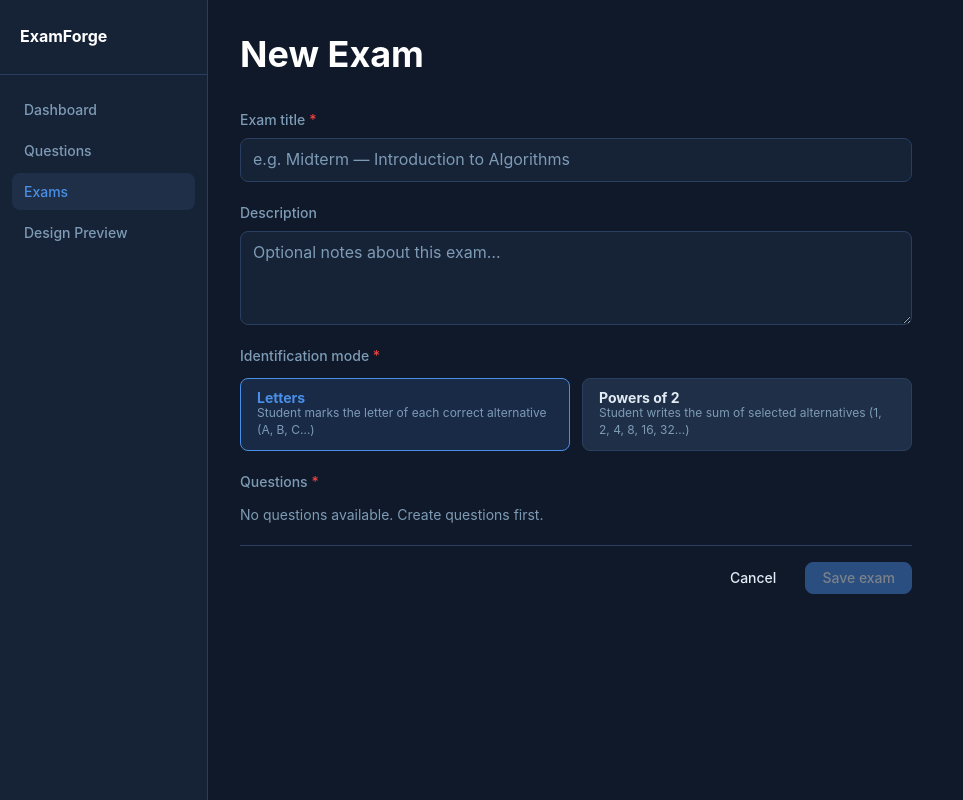
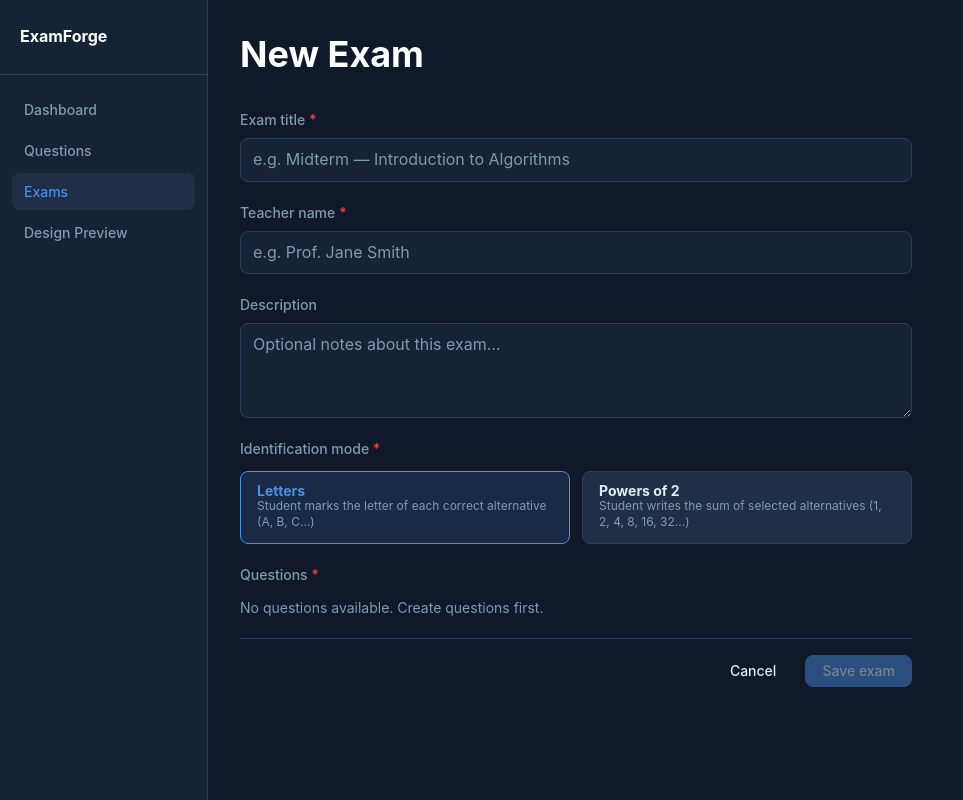
Before and after one commit to Jailsonsdsj/agent-experiment, a React (Vite) app in the folder System/Frontend/: page /exams/new in a window 1280 px wide. Shown: the whole page, without its empty margins (0-963 px from the left). Built offline with nearby package versions, Linux system fonts and the light colour scheme.

Commit message:
chore: add teacher name into exam

```diff
--- a/System/Frontend/src/hooks/useExamForm.ts
+++ b/System/Frontend/src/hooks/useExamForm.ts
@@ -3,11 +3,13 @@ import type { Exam, ExamIdentificationMode } from '../types';
 
 export interface UseExamFormReturn {
   title: string;
+  teacherName: string;
   description: string;
   identificationMode: ExamIdentificationMode;
   selectedQuestionIds: string[];
   isValid: boolean;
   setTitle: (value: string) => void;
+  setTeacherName: (value: string) => void;
   setDescription: (value: string) => void;
   setIdentificationMode: (value: ExamIdentificationMode) => void;
   toggleQuestion: (id: string) => void;
@@ -16,6 +18,7 @@ export interface UseExamFormReturn {
 
 export function useExamForm(initialData?: Exam): UseExamFormReturn {
   const [title, setTitle] = useState<string>(() => initialData?.title ?? '');
+  const [teacherName, setTeacherName] = useState<string>(() => initialData?.teacherName ?? '');
   const [description, setDescription] = useState<string>(() => initialData?.description ?? '');
   const [identificationMode, setIdentificationMode] = useState<ExamIdentificationMode>(
     () => initialData?.identificationMode ?? 'letters',
@@ -24,7 +27,7 @@ export function useExamForm(initialData?: Exam): UseExamFormReturn {
     () => initialData?.questionIds ?? [],
   );
 
-  const isValid = title.trim() !== '' && selectedQuestionIds.length >= 1;
+  const isValid = title.trim() !== '' && teacherName.trim() !== '' && selectedQuestionIds.length >= 1;
 
   function toggleQuestion(id: string): void {
     setSelectedQuestionIds((prev) =>
@@ -38,11 +41,13 @@ export function useExamForm(initialData?: Exam): UseExamFormReturn {
 
   return {
     title,
+    teacherName,
     description,
     identificationMode,
     selectedQuestionIds,
     isValid,
     setTitle,
+    setTeacherName,
     setDescription,
     setIdentificationMode,
     toggleQuestion,
--- a/System/Frontend/src/pages/exams/ExamEditPage.tsx
+++ b/System/Frontend/src/pages/exams/ExamEditPage.tsx
@@ -33,11 +33,13 @@ export default function ExamEditPage() {
 
   const {
     title,
+    teacherName,
     description,
     identificationMode,
     selectedQuestionIds,
     isValid,
     setTitle,
+    setTeacherName,
     setDescription,
     setIdentificationMode,
     toggleQuestion,
@@ -60,6 +62,7 @@ export default function ExamEditPage() {
         id: exam.id,
         createdAt: exam.createdAt,
         title: title.trim(),
+        teacherName: teacherName.trim(),
         description: description.trim() || undefined,
         identificationMode,
         questionIds: selectedQuestionIds,
@@ -92,6 +95,15 @@ export default function ExamEditPage() {
           placeholder="e.g. Midterm — Introduction to Algorithms"
           required
           error={titleError}
+        />
+
+        <Input
+          label="Teacher name"
+          name="teacherName"
+          value={teacherName}
+          onChange={(e) => setTeacherName(e.target.value)}
+          placeholder="e.g. Prof. Jane Smith"
+          required
         />
 
         <Textarea
--- a/System/Frontend/src/pages/exams/ExamFormPage.tsx
+++ b/System/Frontend/src/pages/exams/ExamFormPage.tsx
@@ -27,11 +27,13 @@ export default function ExamFormPage() {
   const navigate = useNavigate();
   const {
     title,
+    teacherName,
     description,
     identificationMode,
     selectedQuestionIds,
     isValid,
     setTitle,
+    setTeacherName,
     setDescription,
     setIdentificationMode,
     toggleQuestion,
@@ -50,7 +52,7 @@ export default function ExamFormPage() {
     setSaveError(null);
     if (!isValid) return;
     try {
-      saveExam({ title: title.trim(), description: description.trim() || undefined, identificationMode, questionIds: selectedQuestionIds });
+      saveExam({ title: title.trim(), teacherName: teacherName.trim(), description: description.trim() || undefined, identificationMode, questionIds: selectedQuestionIds });
       navigate('/exams');
     } catch (err) {
       setSaveError(err instanceof Error ? err.message : 'Failed to save exam.');
@@ -70,6 +72,15 @@ export default function ExamFormPage() {
           placeholder="e.g. Midterm — Introduction to Algorithms"
           required
           error={titleError}
+        />
+
+        <Input
+          label="Teacher name"
+          name="teacherName"
+          value={teacherName}
+          onChange={(e) => setTeacherName(e.target.value)}
+          placeholder="e.g. Prof. Jane Smith"
+          required
         />
 
         <Textarea
--- a/System/Frontend/src/types/index.ts
+++ b/System/Frontend/src/types/index.ts
@@ -16,6 +16,7 @@ export interface Question {
 export interface Exam {
   id: string;
   title: string;
+  teacherName: string;
   description?: string;
   questionIds: string[];
   identificationMode: ExamIdentificationMode;
```
